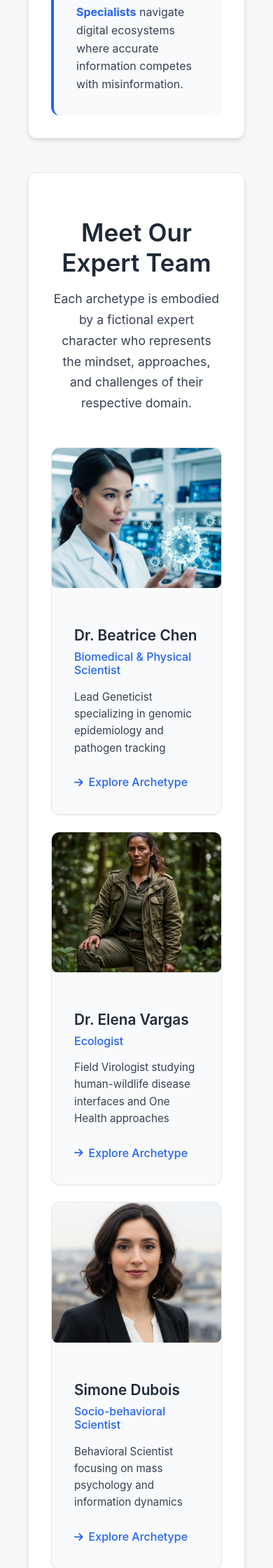
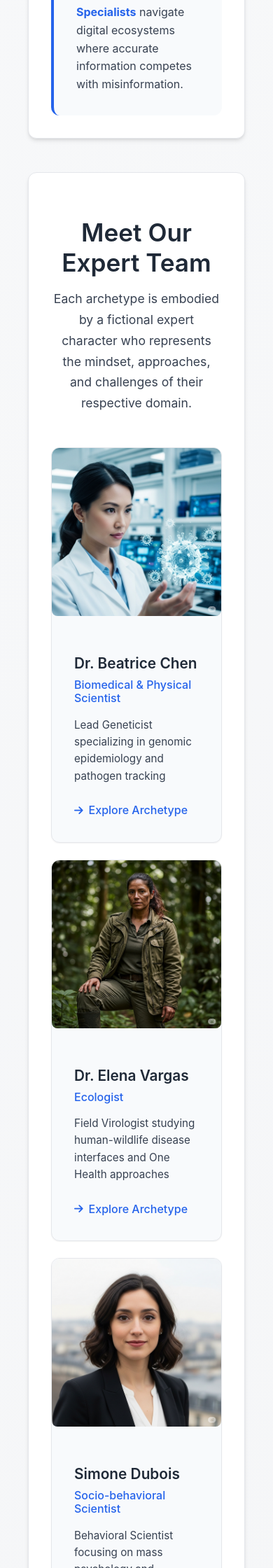
Before and after one commit to wrgr/appex-training, a Jekyll site: the page built from archetypes/index.md, in a window 390 px wide. Shown: the part 4160-6400 px from the top of the page at 70% size. Built offline with Jekyll 4.4.1, drawn with Linux system fonts in a browser that asks for light colours.

Commit message:
fixing images

```diff
--- a/_sass/main.scss
+++ b/_sass/main.scss
@@ -3,7 +3,7 @@ $primary-color-sass: #2563eb;
 $secondary-teal-sass: #0d9488;
 
 :root {
-  /* Color Palette - Improved for better readability */
+  // Color Palette - Improved for better readability
   --primary-color: #{$primary-color-sass};
   --primary-blue: #{$primary-color-sass};
   --secondary-teal: #{$secondary-teal-sass};
@@ -16,7 +16,7 @@ $secondary-teal-sass: #0d9488;
   --danger-color: #dc2626;
   --danger-red: #dc2626;
 
-  /* Neutral colors - Enhanced contrast */
+  // Neutral colors - Enhanced contrast
   --gray-50: #f9fafb;
   --gray-100: #f3f4f6;
   --gray-200: #e5e7eb;
@@ -26,30 +26,30 @@ $secondary-teal-sass: #0d9488;
   --gray-800: #1f2937;
   --gray-900: #111827;
 
-  /* Typography */
+  // Typography
   --font-family-sans: 'Inter', system-ui, -apple-system, sans-serif;
   --font-family-mono: 'JetBrains Mono', 'Monaco', 'Cascadia Code', monospace;
   --font-primary: var(--font-family-sans);
   --font-mono: var(--font-family-mono);
 
-  /* Text colors for better readability */
+  // Text colors for better readability
   --text-primary: #1f2937;
   --text-secondary: #374151;
   --text-muted: #6b7280;
   --text-inverse: #ffffff;
 
-  /* Background colors */
+  // Background colors
   --bg-primary: #ffffff;
   --bg-secondary: #f8fafc;
   --bg-tertiary: #f1f5f9;
 
-  /* Border and transitions */
+  // Border and transitions
   --border-color: #e5e7eb;
   --border-radius: 0.5rem;
   --border-radius-lg: 0.75rem;
   --transition: all 0.2s ease;
 
-  /* Spacing */
+  // Spacing
   --space-xs: 0.25rem;
   --space-sm: 0.5rem;
   --space-md: 1rem;
@@ -57,7 +57,7 @@ $secondary-teal-sass: #0d9488;
   --space-xl: 2rem;
   --space-2xl: 3rem;
 
-  /* Shadows */
+  // Shadows
   --shadow-sm: 0 1px 2px 0 rgb(0 0 0 / 0.05);
   --shadow-md: 0 4px 6px -1px rgb(0 0 0 / 0.1), 0 2px 4px -2px rgb(0 0 0 / 0.1);
   --shadow-lg: 0 10px 15px -3px rgb(0 0 0 / 0.1), 0 4px 6px -4px rgb(0 0 0 / 0.1);
@@ -78,7 +78,7 @@ body {
   min-height: 100vh;
 }
 
-/* Header - FIXED READABILITY ISSUE */
+// Header - FIXED READABILITY ISSUE
 header {
   background: linear-gradient(135deg, var(--primary-blue) 0%, var(--secondary-teal) 100%);
   color: var(--text-inverse);
@@ -136,7 +136,7 @@ header {
   color: var(--text-inverse);
 }
 
-/* Navigation */
+// Navigation
 .main-nav {
   background: rgba(255, 255, 255, 0.95);
   backdrop-filter: blur(10px);
@@ -199,7 +199,7 @@ header {
   }
 }
 
-/* Main Content */
+// Main Content
 main {
   max-width: 1200px;
   margin: 0 auto;
@@ -207,7 +207,7 @@ main {
   min-height: calc(100vh - 200px);
 }
 
-/* Typography */
+// Typography
 h1, h2, h3, h4, h5, h6 {
   font-weight: 600;
   line-height: 1.2;
@@ -249,7 +249,7 @@ p {
   font-size: 1rem;
 }
 
-/* Links */
+// Links
 a {
   color: var(--primary-color);
   text-decoration: none;
@@ -261,7 +261,7 @@ a {
   }
 }
 
-/* Lists */
+// Lists
 ul, ol {
   margin-bottom: 1rem;
   padding-left: 2rem;
@@ -273,7 +273,7 @@ ul, ol {
   }
 }
 
-/* NARRATIVE PAGE STYLES - Clean and minimal */
+// NARRATIVE PAGE STYLES - Clean and minimal
 .narrative-page {
   max-width: 800px;
   margin: 0 auto;
@@ -288,7 +288,6 @@ ul, ol {
     margin: var(--space-md);
   }
 
-  /* Remove all the crazy inline styles and use clean typography */
   h1 {
     font-size: 2.5rem;
     text-align: center;
@@ -340,7 +339,7 @@ ul, ol {
     line-height: 1.7;
     margin-bottom: 1.5rem;
     color: var(--text-secondary);
-    text-align: left; /* No more justified text - it's hard to read */
+    text-align: left;
   }
 
   strong {
@@ -353,7 +352,6 @@ ul, ol {
     font-style: italic;
   }
 
-  /* Clean up the reference lists */
   ol {
     margin: 2rem 0;
 
@@ -372,7 +370,6 @@ ul, ol {
     }
   }
 
-  /* Clean blockquotes */
   blockquote {
     background: var(--bg-secondary);
     border-left: 4px solid var(--primary-blue);
@@ -388,14 +385,14 @@ ul, ol {
   }
 }
 
-/* ARCHETYPE INDEX PAGE STYLES */
+// ARCHETYPE INDEX PAGE STYLES
 .archetype-index-page {
   max-width: 1200px;
   margin: 0 auto;
   padding: var(--space-lg);
 }
 
-/* Hero Section */
+// Hero Section
 .hero-section {
   background: linear-gradient(135deg, var(--primary-blue) 0%, var(--secondary-teal) 100%);
   color: var(--text-inverse);
@@ -472,7 +469,7 @@ ul, ol {
   }
 }
 
-/* Domains Explanation Section */
+// Domains Explanation Section
 .domains-explanation {
   background: var(--bg-primary);
   padding: 3rem;
@@ -541,7 +538,7 @@ ul, ol {
   }
 }
 
-/* Expert Team Section */
+// Expert Team Section
 .expert-team-section {
   background: var(--bg-primary);
   padding: 3rem;
@@ -591,13 +588,16 @@ ul, ol {
 
 .expert-image-container {
   position: relative;
-  height: 200px;
+  height: 240px; // Increased height to show more of the face
   overflow: hidden;
+  background: var(--bg-secondary); // Fallback background
 
   .expert-image {
     width: 100%;
     height: 100%;
     object-fit: cover;
+    object-position: center top; // Focus on the top/center of image where faces usually are
+    transition: var(--transition);
   }
 
   .expert-overlay {
@@ -619,8 +619,14 @@ ul, ol {
     }
   }
 
-  &:hover .expert-overlay {
-    opacity: 0.9;
+  &:hover {
+    .expert-overlay {
+      opacity: 0.9;
+    }
+
+    .expert-image {
+      transform: scale(1.2); // Slight zoom on hover
+    }
   }
 }
 
@@ -667,40 +673,7 @@ ul, ol {
   }
 }
 
-/* Framework, Usage, and CTA sections */
-.framework-section,
-.usage-section,
-.cta-section {
-  background: var(--bg-primary);
-  padding: 3rem;
-  border-radius: var(--border-radius-lg);
-  margin: 3rem 0;
-  box-shadow: var(--shadow-md);
-  border: 1px solid var(--border-color);
-
-  h2 {
-    font-size: 2.2rem;
-    text-align: center;
-    margin-bottom: 2rem;
-    color: var(--text-primary);
-  }
-}
-
-.cta-section {
-  background: linear-gradient(135deg, var(--primary-blue) 0%, var(--secondary-teal) 100%);
-  color: var(--text-inverse);
-
-  h2 {
-    color: var(--text-inverse);
-  }
-
-  p {
-    color: var(--text-inverse);
-    opacity: 0.9;
-  }
-}
-
-/* Buttons */
+// Buttons
 .btn-primary {
   background: linear-gradient(135deg, var(--primary-blue), var(--secondary-teal));
   color: var(--text-inverse);
@@ -723,7 +696,7 @@ ul, ol {
   }
 }
 
-/* Code blocks */
+// Code blocks
 pre, code {
   font-family: var(--font-mono);
   background: var(--gray-100);
@@ -749,7 +722,7 @@ pre {
   }
 }
 
-/* Tables */
+// Tables
 table {
   width: 100%;
   border-collapse: collapse;
@@ -772,14 +745,14 @@ table {
   }
 }
 
-/* Images */
+// Images
 img {
   max-width: 100%;
   height: auto;
   border-radius: var(--border-radius);
 }
 
-/* Footer */
+// Footer
 footer {
   background: var(--bg-secondary);
   border-top: 1px solid var(--border-color);
@@ -793,7 +766,7 @@ footer {
   }
 }
 
-/* Utility classes */
+// Utility classes
 .container {
   max-width: 1200px;
   margin: 0 auto;
@@ -804,7 +777,7 @@ footer {
   }
 }
 
-/* Responsive design */
+// Responsive design
 @media (max-width: 768px) {
   .site-title {
     font-size: 2rem;
@@ -834,14 +807,12 @@ footer {
   }
 
   .domains-explanation,
-  .expert-team-section,
-  .framework-section,
-  .usage-section {
+  .expert-team-section {
     padding: 2rem;
   }
 }
 
-/* Animation */
+// Animation
 @keyframes fadeInUp {
   from {
     opacity: 0;
--- a/archetypes/index.md
+++ b/archetypes/index.md
@@ -158,7 +158,7 @@ title: Pandemic Response Archetypes
 
     <div class="expert-card" data-domain="information">
       <div class="expert-image-container">
-        <img src="../assets/images/isabel-rossi.png" alt="Izzy Rossi" class="expert-image">
+        <img src="../assets/images/isabella-rossi.png" alt="Izzy Rossi" class="expert-image">
         <div class="expert-overlay">
           <i class="fas fa-broadcast-tower"></i>
         </div>
```
